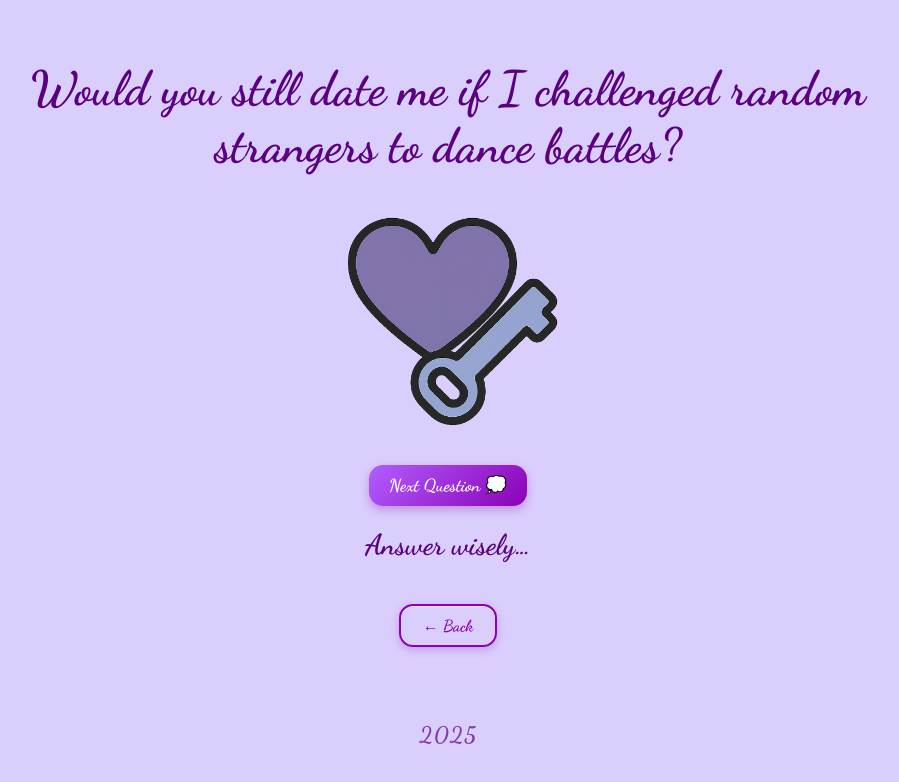
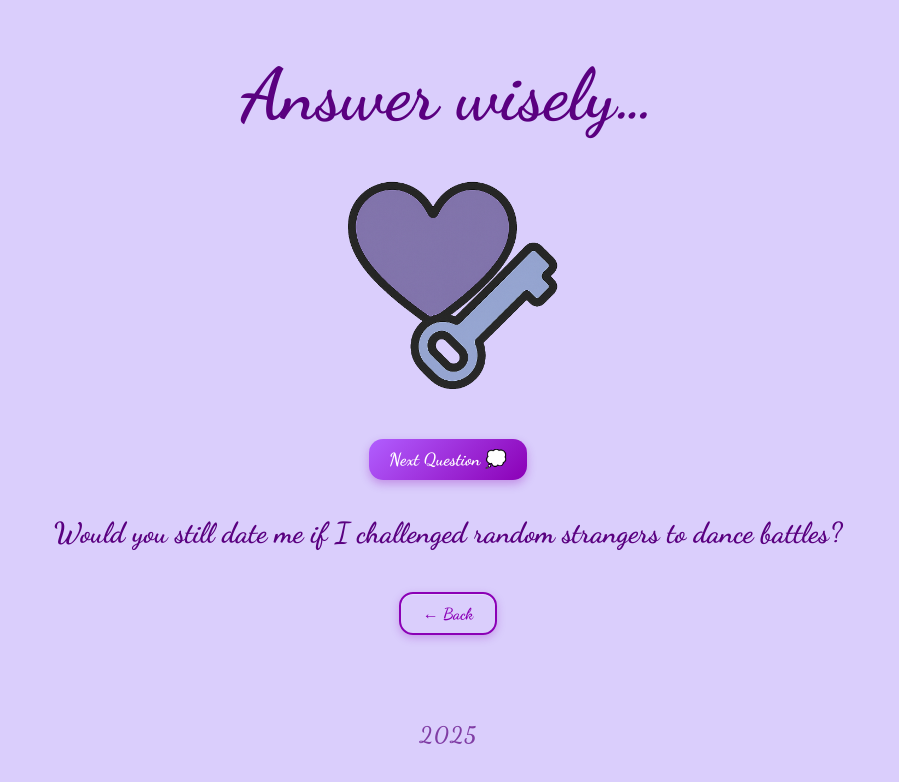
Before and after one commit to Mimosquera/Happy-Nic-Day, a React (Vite) app: page /would-you-still-date in a window 1280 px wide. Shown: the top 782 px of the page, without its empty margins (192-1091 px from the left). Built offline with nearby package versions, Linux system fonts and the light colour scheme.

Commit message:
adjusted buttons

```diff
--- a/src/components/CakePage.jsx
+++ b/src/components/CakePage.jsx
@@ -107,7 +107,7 @@ const CakePage = () => {
       ) : (
         <>
           <p style={{ fontSize: 'clamp(1.5rem, 6vw, 2.2rem)', fontWeight: 700, color: '#5a0080' }}>Your wish better be about me ;)</p>
-          <button className="btn-sm" onClick={resetCake}>New Cake 🎂</button>
+          <button className="btn-sm btn-ghost" onClick={resetCake}>New Cake 🎂</button>
         </>
       )}
 
--- a/src/components/WouldYouStillDate.jsx
+++ b/src/components/WouldYouStillDate.jsx
@@ -64,14 +64,14 @@ const WouldYouStillDate = () => {
 
   return (
     <div className="page">
-      <h2 key={fadeKey} className="fade-in">{shuffledQuestions[index]}</h2>
+      <h1>Answer wisely…</h1>
       <img
         src="/heart-key.png"
         alt="heart with key"
         className="page-img"
       />
       <button className="btn-sm" onClick={nextQuestion}>Next Question 💭</button>
-      <p style={{ fontSize: 'clamp(1.3rem, 5vw, 1.8rem)', fontWeight: 700, color: '#5a0080' }}>Answer wisely…</p>
+      <p key={fadeKey} className="fade-in question-text">{shuffledQuestions[index]}</p>
       <BackButton />
       <footer className="year-footer">2025</footer>
     </div>
--- a/src/index.css
+++ b/src/index.css
@@ -38,7 +38,7 @@ body {
 /* ─── Typography ─────────────────────────────── */
 
 h1 {
-  font-size: clamp(2rem, 8vw, 3.5rem);
+  font-size: clamp(2.6rem, 10vw, 4.5rem);
   margin: 0 0 8px;
   font-weight: 700;
   color: #5a0080;
@@ -78,6 +78,7 @@ img {
 
 .page-img {
   width: min(280px, 75vw);
+  margin-bottom: 10px;
 }
 
 .cake-img {
@@ -129,6 +130,8 @@ button {
   box-shadow: 0 4px 10px rgba(139, 0, 182, 0.3);
   transition: transform 0.2s ease, box-shadow 0.3s ease;
   max-width: 100%;
+  -webkit-tap-highlight-color: transparent;
+  outline: none;
 }
 
 button:hover {
@@ -140,6 +143,17 @@ button:hover {
 button:active {
   transform: scale(0.97);
   box-shadow: 0 2px 6px rgba(139, 0, 182, 0.25);
+}
+
+/* Remove lingering highlight after tap/click; keep ring for keyboard nav */
+button:focus {
+  outline: none;
+}
+
+button:focus:not(:focus-visible) {
+  background: linear-gradient(135deg, #b15eff, #8b00b6);
+  box-shadow: 0 4px 10px rgba(139, 0, 182, 0.3);
+  transform: none;
 }
 
 button:disabled {
@@ -261,6 +275,29 @@ button:disabled {
   100% { transform: scale(0)    translateY(0);   opacity: 0; }
 }
 
+/* ─── Ghost / Secondary Button ──────────────── */
+
+.btn-ghost {
+  background: transparent;
+  color: #8b00b6;
+  border: 2px solid rgba(139, 0, 182, 0.5);
+  box-shadow: none;
+}
+
+.btn-ghost:hover {
+  background: rgba(139, 0, 182, 0.08);
+  color: #8b00b6;
+  border-color: #8b00b6;
+  box-shadow: 0 4px 10px rgba(139, 0, 182, 0.15);
+  transform: scale(1.04);
+}
+
+.btn-ghost:active {
+  background: rgba(139, 0, 182, 0.12);
+  box-shadow: none;
+  transform: scale(0.97);
+}
+
 /* ─── Back Button ────────────────────────────── */
 
 .back-button-wrap {
@@ -343,6 +380,17 @@ button:disabled {
   color: #5a0080;
   animation: fadeInUp 0.4s ease-out both;
   margin: 6px 0;
+}
+
+.question-text {
+  font-size: clamp(1.3rem, 5vw, 1.8rem);
+  font-weight: 700;
+  color: #5a0080;
+  margin-top: 20px;
+  padding: 0 16px;
+  max-width: 100%;
+  overflow-wrap: break-word;
+  word-break: break-word;
 }
 
 .mobile-break {
```
